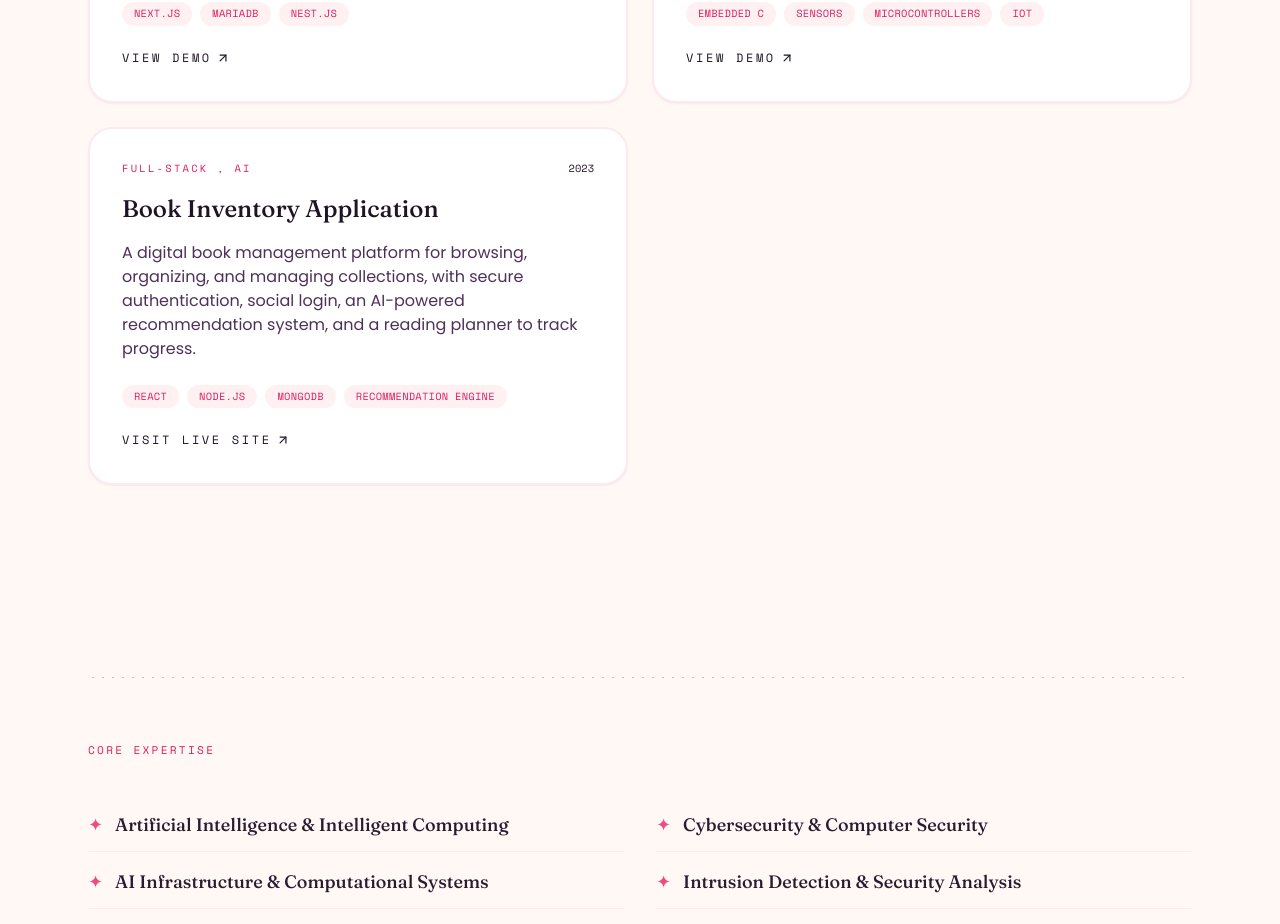
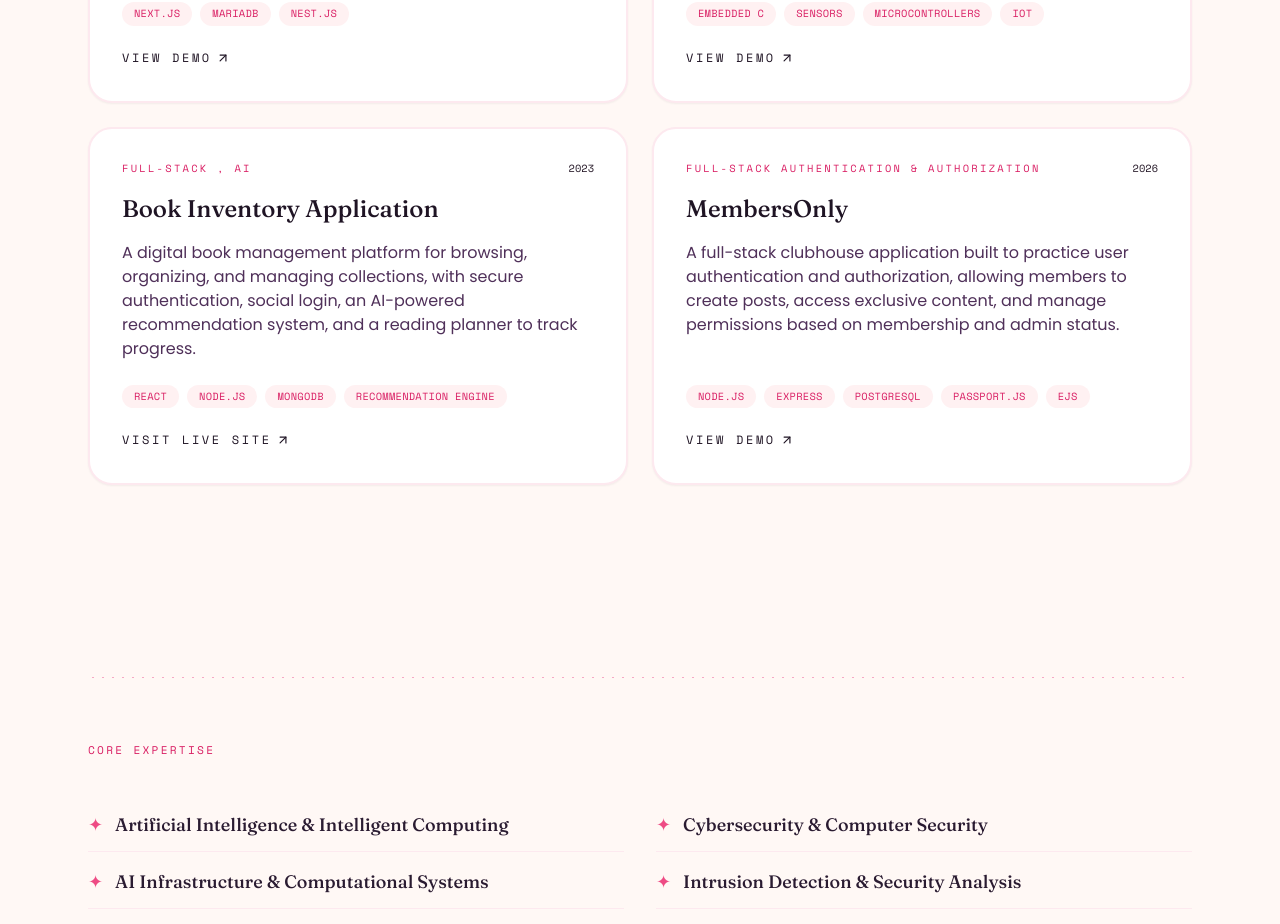
Before and after one commit to MichelleAppiah17/Portfolio, a Next.js app: page / in a window 1280 px wide. Shown: the part 3740-4664 px from the top of the page. Built offline with nearby package versions, Linux system fonts and the light colour scheme.

Commit message:
Add MembersOnly project to Projects component

```diff
--- a/components/Projects.tsx
+++ b/components/Projects.tsx
@@ -31,6 +31,16 @@ const projects = [
     stack: ["React", "Node.js", "MongoDB", "Recommendation Engine"],
     link: siteConfig.links.bookInventoryProject,
     linkLabel: "Visit live site",
+  },
+  {
+  title: "MembersOnly",
+  tag: "Full-Stack Authentication & Authorization",
+  period: "2026",
+  description:
+    "A full-stack clubhouse application built to practice user authentication and authorization, allowing members to create posts, access exclusive content, and manage permissions based on membership and admin status.",
+  stack: ["Node.js", "Express", "PostgreSQL", "Passport.js", "EJS"],
+  link: siteConfig.links.membersonlyProject,
+  linkLabel: "View demo",
   },
 ];
 
```
